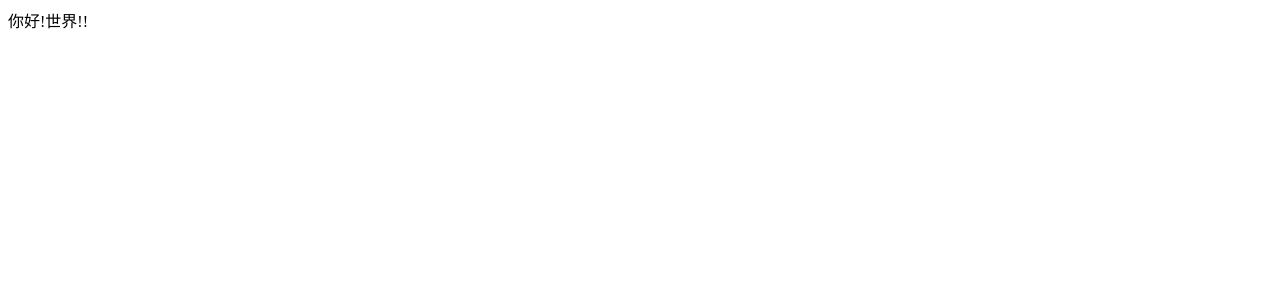
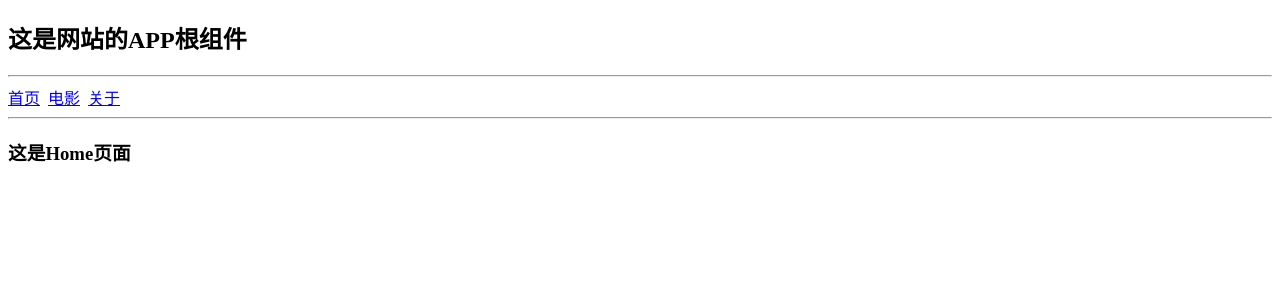
Before and after one commit to to2bage/react-demo, a React app: page /#/home in a window 1280 px wide. Shown: the top 300 px of the page. Built offline with nearby package versions, Linux system fonts and the light colour scheme.

Commit message:
start use router

```diff
--- a/package.json
+++ b/package.json
@@ -25,6 +25,7 @@
     "html-webpack-plugin": "^3.2.0",
     "mini-css-extract-plugin": "^0.4.4",
     "postcss-loader": "^3.0.0",
+    "react-router-dom": "^4.3.1",
     "style-loader": "^0.23.1",
     "stylus": "^0.54.5",
     "stylus-loader": "^3.0.2",
--- /dev/null
+++ b/src/App.jsx
@@ -0,0 +1,35 @@
+import React from 'react';
+import {HashRouter, Route, Link} from 'react-router-dom';
+
+import Home from '@/components/Home.jsx';
+import Movie from '@/components/Movie.jsx';
+import About from '@/components/About.jsx';
+
+class App extends React.Component {
+    constructor(props) {
+        super(props);
+        this.state = {}
+    }
+
+    render () {
+        return (
+            <HashRouter>
+                <div>
+                    <h2>这是网站的APP根组件</h2>
+                    <hr/>
+                    <Link to="/home">首页</Link>&nbsp;&nbsp;
+                    <Link to="/movie">电影</Link>&nbsp;&nbsp;
+                    <Link to="/about">关于</Link>&nbsp;&nbsp;
+
+                    <hr/>
+                    <Route path="/home" component={Home}></Route>
+                    <Route path="/movie" component={Movie}></Route>
+                    <Route path="/about" component={About}></Route>
+                </div>
+
+            </HashRouter>
+        )
+    }
+}
+
+export default App;
--- /dev/null
+++ b/src/components/About.jsx
@@ -0,0 +1,18 @@
+import React from 'react';
+
+class About extends React.Component {
+    constructor(props) {
+        super(props);
+        this.state = {}
+    }
+
+    render () {
+        return (
+            <div>
+                <h3>这是About页面</h3>
+            </div>
+        )
+    }
+}
+
+export default About;
--- /dev/null
+++ b/src/components/Home.jsx
@@ -0,0 +1,18 @@
+import React from 'react';
+
+class Home extends React.Component {
+    constructor(props) {
+        super(props);
+        this.state = {}
+    }
+
+    render () {
+        return (
+            <div>
+                <h3>这是Home页面</h3>
+            </div>
+        )
+    }
+}
+
+export default Home;
--- /dev/null
+++ b/src/components/Movie.jsx
@@ -0,0 +1,18 @@
+import React from 'react';
+
+class Movie extends React.Component {
+    constructor(props) {
+        super(props);
+        this.state = {}
+    }
+
+    render () {
+        return (
+            <div>
+                <h3>这是Movie页面</h3>
+            </div>
+        )
+    }
+}
+
+export default Movie;
--- a/src/index.js
+++ b/src/index.js
@@ -1,5 +1,8 @@
 import React, { Component } from 'react';
 import ReactDOM from 'react-dom';
 
-const divE = React.createElement("div", {}, "你好!世界!!");
-ReactDOM.render(divE, document.querySelector("#app"));
+import App from '@/App.jsx';
+
+ReactDOM.render(<App>
+
+                </App>, document.querySelector("#app"));
```
